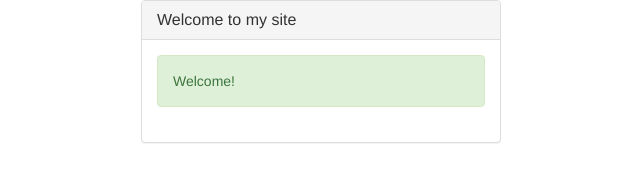
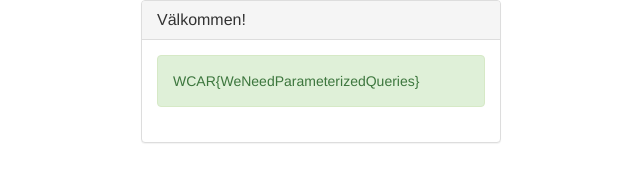
Before and after one commit to robertmantissa/sqlinjectiontest, a plain HTML site: page loggedIn.html in a window 1280 px wide. Shown: the whole page, without its empty margins (319-959 px from the left). Drawn offline with nearby package versions, Linux system fonts and the light colour scheme.

Commit message:
Adapted for CTF

```diff
--- a/index.js
+++ b/index.js
@@ -24,12 +24,15 @@ app.get('/login', function (req, res) {
 
         if (isAuthenticated) {
             res.sendfile('loggedIn.html')
+            console.log('Im in ' + req.connection.remoteAddress );
         }
         else if (query) {
             res.send("ERROR! could not execute sqlite query: " + query)
+              console.log('Error '  + req.connection.remoteAddress );
         }
         else {
             res.redirect('/?WrongPassword=1');
+            console.log('WrongPassword '  + req.connection.remoteAddress );
         }
 
     })
--- a/loggedIn.html
+++ b/loggedIn.html
@@ -1,5 +1,4 @@
 <html lang="sv">
-
     <head>
         <title>Log in</title>
         <script src="//code.jquery.com/jquery-1.11.1.min.js"></script>
@@ -13,11 +12,11 @@
                 <div class="col-md-4 col-md-offset-4">
                     <div class="panel panel-default">
                         <div class="panel-heading">
-                        <h3 class="panel-title">Welcome to my site</h3>
+                            <h3 class="panel-title">Välkommen!</h3>
                         </div>
                         <div class="panel-body">
                                       <div id="WrongPwd" class="alert alert-success">
-                                    Welcome!
+                                       WCAR{WeNeedParameterizedQueries}
                                     </div>
                                 </fieldset>
                             </form>
@@ -27,5 +26,4 @@
             </div>
         </div>
     </body>
-
 </html>
```
Also changed, not shown: 1 other file. Lines whose indentation alone changed are shown as unchanged.
